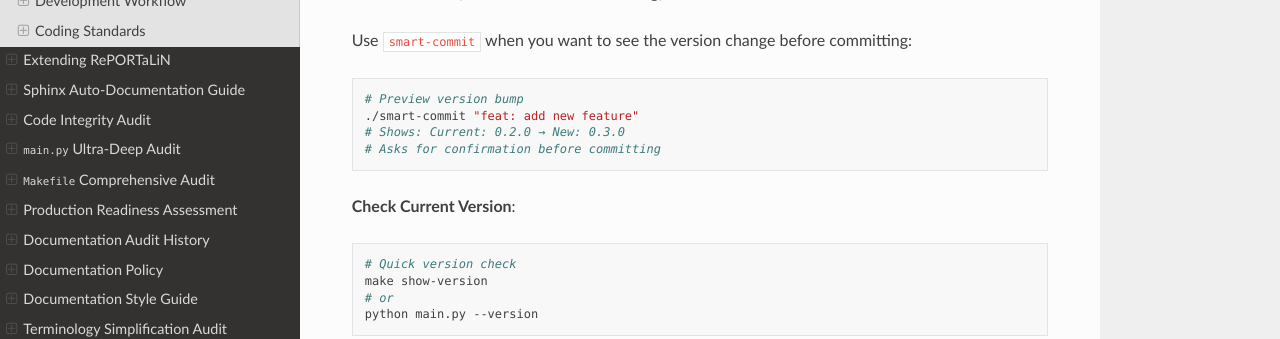
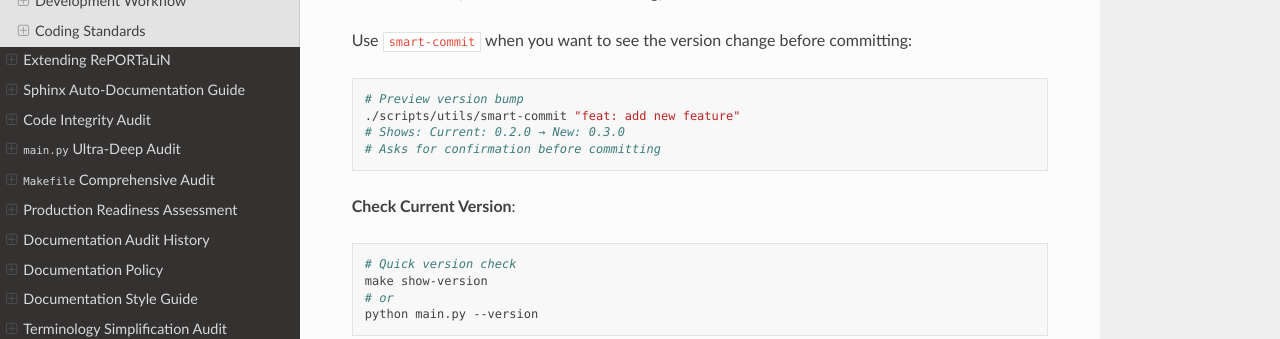
Before and after one commit to solomonsjoseph/RePORTaLiN, a Sphinx documentation site: the page built from docs/sphinx/developer_guide/contributing.rst, in a window 1280 px wide and 900 px high, scrolled down 10703 px. Shown: the part 151-490 px from the top of the window. Built offline with Sphinx 7.4.7 and the Read the Docs theme 3.1.0, drawn with Linux system fonts in a browser that asks for light colours; some of the changed text lies outside the part shown.

Commit message:
feat: update smart-commit script path in Makefile and documentation

```diff
--- a/__version__.py
+++ b/__version__.py
@@ -1,2 +1,2 @@
 """Version information for RePORTaLiN."""
-__version__ = "0.4.0"
+__version__ = "0.5.0"
--- a/docs/sphinx/changelog.rst
+++ b/docs/sphinx/changelog.rst
@@ -105,7 +105,7 @@
    git commit -m "feat: add new feature"  # → Auto-bumps to 0.3.0
 
    # Option 2: CLI with preview (smart-commit)
-   ./smart-commit "feat: add new feature"  # Shows version before commit
+   ./scripts/utils/smart-commit "feat: add new feature"  # Shows version before commit
 
    # Option 3: Manual version bump
    make bump-minor  # Bump minor version
--- a/docs/sphinx/developer_guide/contributing.rst
+++ b/docs/sphinx/developer_guide/contributing.rst
@@ -603,7 +603,7 @@
 .. code-block:: bash
 
    # Preview version bump
-   ./smart-commit "feat: add new feature"
+   ./scripts/utils/smart-commit "feat: add new feature"
    # Shows: Current: 0.2.0 → New: 0.3.0
    # Asks for confirmation before committing
 
@@ -730,7 +730,7 @@
    git commit -m "feat: add CSV export"  # → Auto-bumps to 0.3.0
 
    # Option 2: CLI with preview (smart-commit)
-   ./smart-commit "feat: add CSV export"  # Shows version before commit
+   ./scripts/utils/smart-commit "feat: add CSV export"  # Shows version before commit
 
    # Option 3: Manual version bump
    make bump-minor  # Bump minor version manually
```
Also changed, not shown: README.md (+1 -1 lines), 3 other files.
